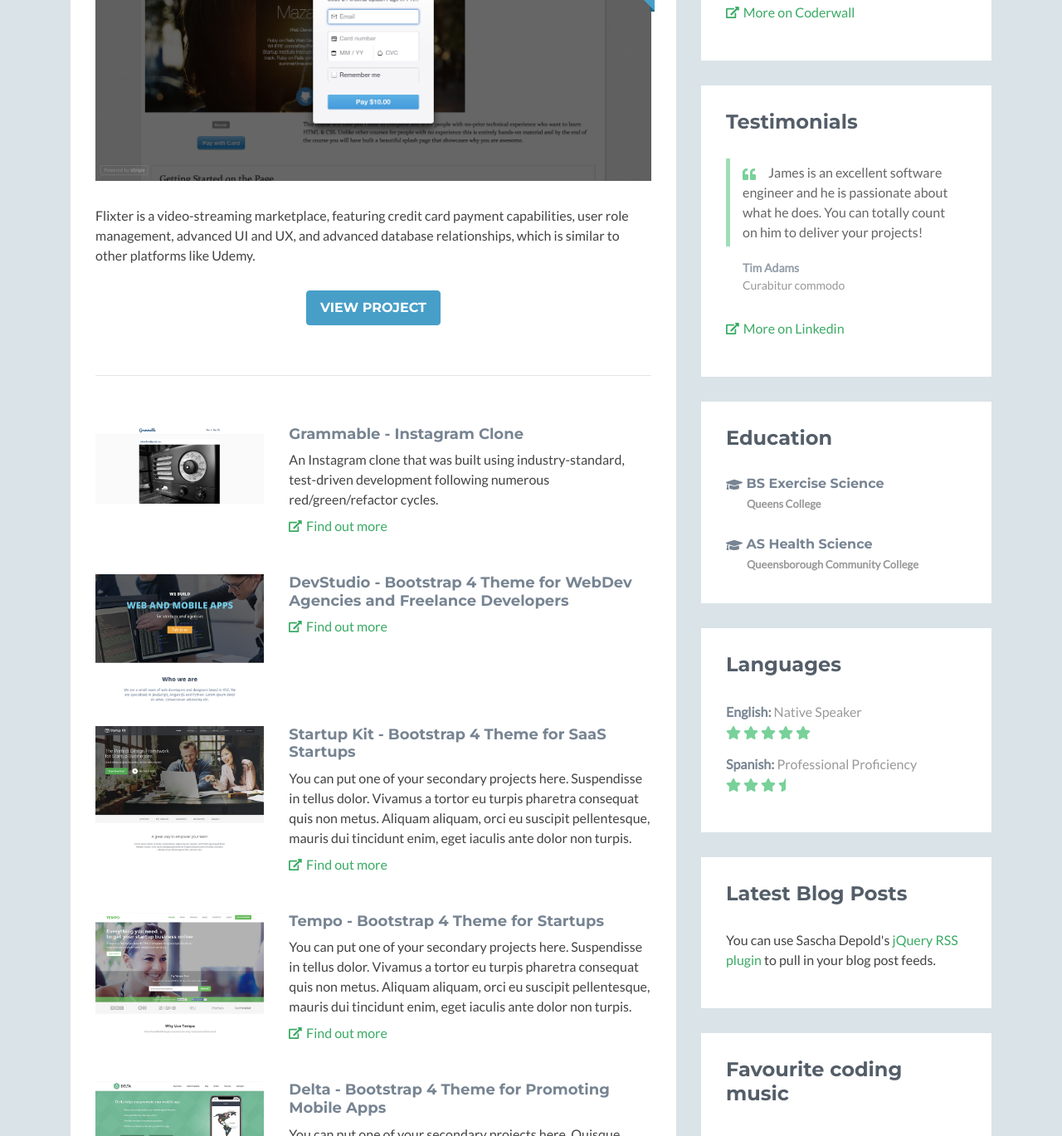
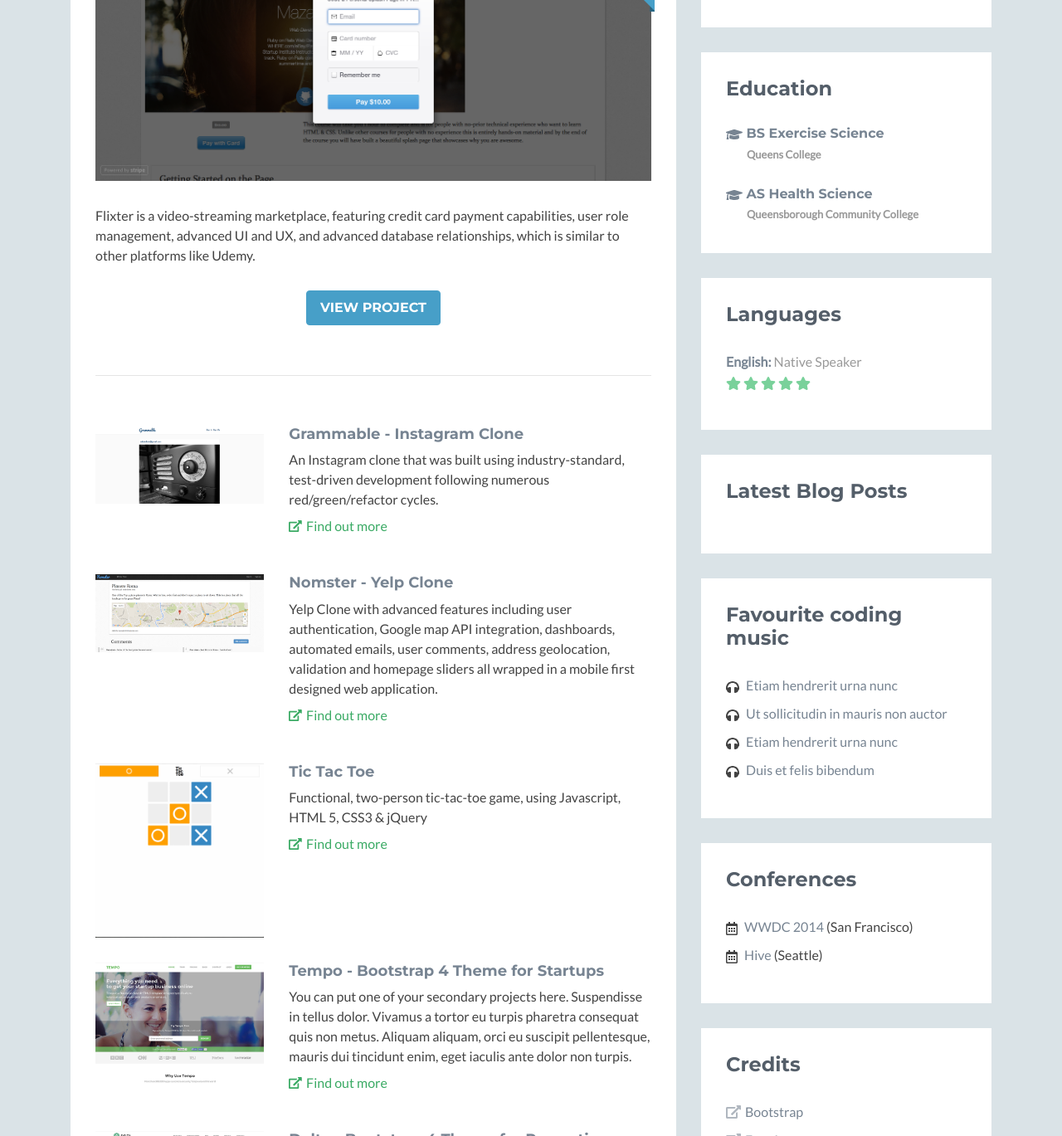
Before and after one commit to Claudwin/claudwin.github.io, a plain HTML site: page index.html in a window 1280 px wide. Shown: the part 1075-2444 px from the top of the page at 83% size. Drawn offline with nearby package versions, Linux system fonts and the light colour scheme; no server answers; some icons are missing.

Commit message:
Added third project & rss feed for medium post

```diff
--- a/assets/js/main.js
+++ b/assets/js/main.js
@@ -28,7 +28,7 @@ jQuery(document).ready(function($) {
     $("#rss-feeds").rss(
 
         //Change this to your own rss feeds
-        "https://feeds.feedburner.com/TechCrunch/startups",
+        "https://medium.com/feed/@claudwin.fortune",
 
         {
         // how many entries do you want?
--- a/index.html
+++ b/index.html
@@ -104,24 +104,26 @@
                             </div><!--//item-->
 
                             <div class="item row">
-                                <a class="col-md-4 col-12" href="https://github.com/Claudwin/Grammable" target="_blank">
-                                <img class="img-fluid project-image" src="assets/images/projects/project-2.png" alt="Grammable" />
+                                <a class="col-md-4 col-12" href="https://github.com/Claudwin/Nomster-Yelp-Clone" target="_blank">
+                                <img class="img-fluid project-image" src="assets/images/projects/nomster.png" alt="Nomster" />
                                 </a>
                                 <div class="desc col-md-8 col-12">
-                                <h3 class="title"><a href="https://github.com/Claudwin/Grammable" target="_blank">DevStudio - Bootstrap 4 Theme for WebDev Agencies and Freelance Developers</a></h3>
-                                    <p class="mb-2"></p>
+                                <h3 class="title"><a href="https://github.com/Claudwin/Grammable" target="_blank">Nomster - Yelp Clone</a></h3>
+                                <p class="mb-2">Yelp Clone with advanced features including user authentication, Google map API integration,
+                                    dashboards, automated emails, user comments, address geolocation, validation and homepage sliders all wrapped in a
+                                    mobile first designed web application.</p>
                                     <p><a class="more-link" href="https://github.com/Claudwin/Grammable" target="_blank"><i class="fas fa-external-link-alt"></i>Find out more</a></p>
                                 </div><!--//desc-->
                             </div><!--//item-->
 
                              <div class="item row">
-                                <a class="col-md-4 col-12" href="https://themes.3rdwavemedia.com/bootstrap-templates/startup/startupkit-bootstrap-theme-for-saas-startups/" target="_blank">
-                                <img class="img-fluid project-image" src="assets/images/projects/project-3.png" alt="project name" />
+                                <a class="col-md-4 col-12" href="https://github.com/Claudwin/Tic-Tac-Toe" target="_blank">
+                                <img class="img-fluid project-image" src="assets/images/projects/tic-tac-toe.png" alt="Tic Tac Toe" />
                                 </a>
                                 <div class="desc col-md-8 col-12">
-                                    <h3 class="title"><a href="https://themes.3rdwavemedia.com/bootstrap-templates/startup/startupkit-bootstrap-theme-for-saas-startups/" target="_blank">Startup Kit - Bootstrap 4 Theme for SaaS Startups</a></h3>
-                                    <p class="mb-2">You can put one of your secondary projects here. Suspendisse in tellus dolor. Vivamus a tortor eu turpis pharetra consequat quis non metus. Aliquam aliquam, orci eu suscipit pellentesque, mauris dui tincidunt enim, eget iaculis ante dolor non turpis.</p>
-                                    <p><a class="more-link" href="https://themes.3rdwavemedia.com/bootstrap-templates/startup/startupkit-bootstrap-theme-for-saas-startups/" target="_blank"><i class="fas fa-external-link-alt"></i>Find out more</a></p>
+                                    <h3 class="title"><a href="https://github.com/Claudwin/Tic-Tac-Toe" target="_blank">Tic Tac Toe</a></h3>
+                                    <p class="mb-2">Functional, two-person tic-tac-toe game, using Javascript, HTML 5, CSS3 & jQuery</p>
+                                    <p><a class="more-link" href="https://github.com/Claudwin/Tic-Tac-Toe" target="_blank"><i class="fas fa-external-link-alt"></i>Find out more</a></p>
                                 </div><!--//desc-->
                             </div><!--//item-->
 
@@ -240,25 +242,7 @@
                                     </div><!--//level-bar-->
                                 </div><!--//item-->
 
-                                <p><a class="more-link" href="#"><i class="fas fa-external-link-alt"></i>More on Coderwall</a></p>
                             </div>
-                        </div><!--//content-->
-                    </div><!--//section-inner-->
-                </aside><!--//section-->
-
-                <aside class="testimonials aside section">
-                    <div class="section-inner">
-                        <h2 class="heading">Testimonials</h2>
-                        <div class="content">
-                            <div class="item">
-                                <blockquote class="quote">
-                                    <p><i class="fas fa-quote-left"></i>James is an excellent software engineer and he is passionate about what he does. You can totally count on him to deliver your projects!</p>
-                                </blockquote>
-                                <p class="source"><span class="name">Tim Adams</span><br /><span class="title">Curabitur commodo</span></p>
-                            </div><!--//item-->
-
-                            <p><a class="more-link" href="#"><i class="fas fa-external-link-alt"></i>More on Linkedin</a></p>
-
                         </div><!--//content-->
                     </div><!--//section-inner-->
                 </aside><!--//section-->
@@ -288,11 +272,7 @@
                                     <span class="title"><strong>English:</strong></span>
                                     <span class="level">Native Speaker <br class="visible-xs"/><i class="fas fa-star"></i> <i class="fas fa-star"></i> <i class="fas fa-star"></i> <i class="fas fa-star"></i> <i class="fas fa-star"></i> </span>
                                 </li><!--//item-->
-                                <li class="item">
-                                    <span class="title"><strong>Spanish:</strong></span>
-                                    <span class="level">Professional Proficiency <br class="visible-sm visible-xs"/><i class="fas fa-star"></i> <i class="fas fa-star"></i> <i class="fas fa-star"></i> <i class="fas fa-star-half"></i></span>
-                                </li><!--//item-->
-                            </ul>
+                                </ul>
                         </div><!--//content-->
                     </div><!--//section-inner-->
                 </aside><!--//section-->
@@ -300,7 +280,7 @@
                 <aside class="blog aside section">
                     <div class="section-inner">
                         <h2 class="heading">Latest Blog Posts</h2>
-                        <p>You can use Sascha Depold's <a href="https://github.com/sdepold/jquery-rss" target="_blank">jQuery RSS plugin</a> to pull in your blog post feeds.</p>
+                        <p></p>
                         <div id="rss-feeds" class="content">
 
                         </div><!--//content-->
```
Also changed, not shown: assets/images/projects/chess.png (added), assets/images/projects/nomster.png (added), assets/images/projects/splurty.png (added), assets/images/projects/tic-tac-toe.png (added), assets/images/projects/todoster.png (added).
